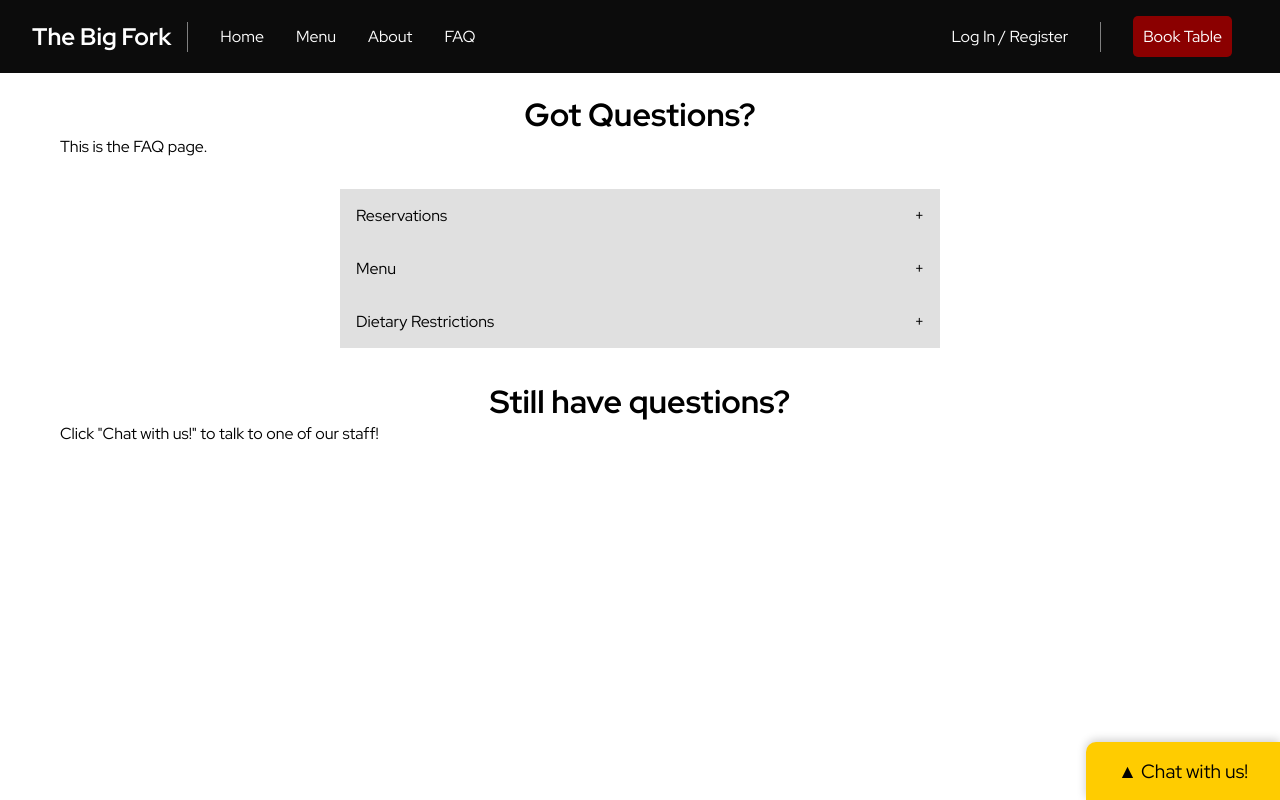
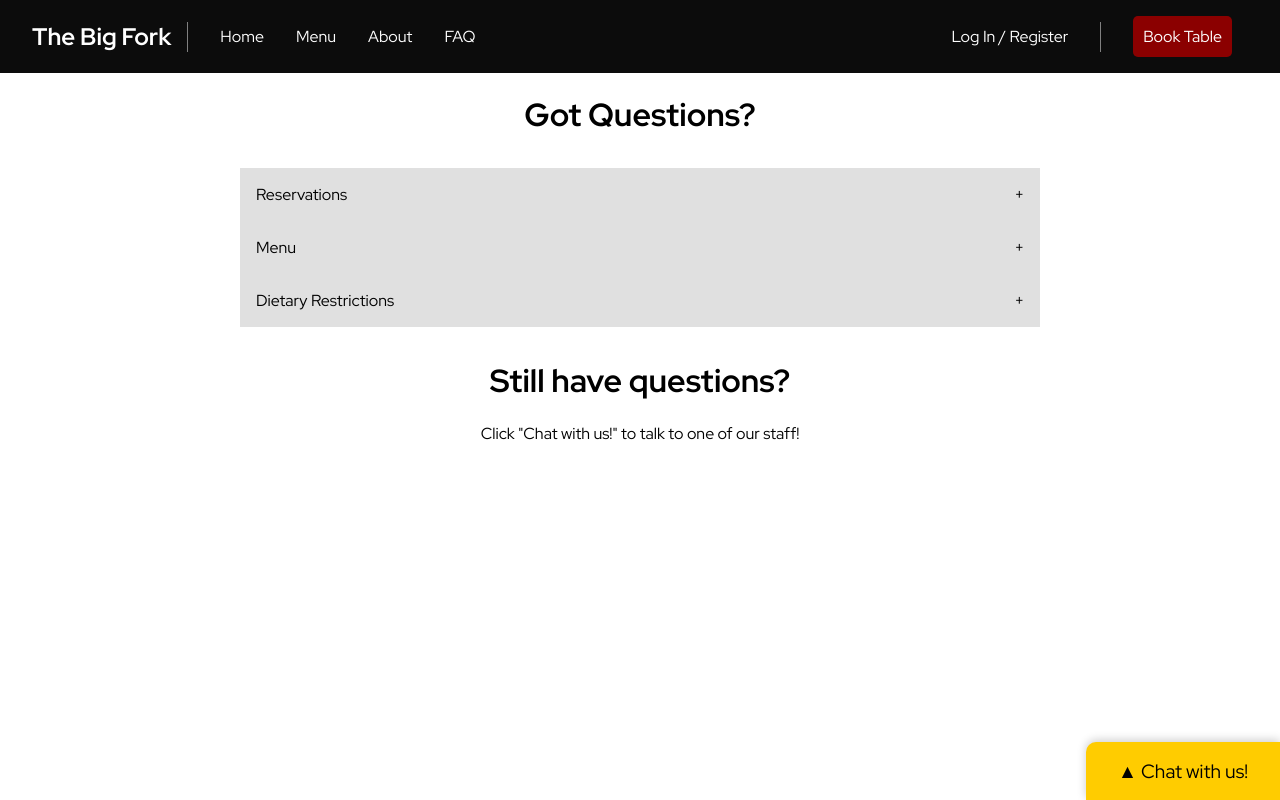
Before and after one commit to SEG3125-A/Group-13, a React (Create React App) app in the folder SEG-3125-Module7-React/: page /faq in a window 1280 px wide. Built offline with nearby package versions, Linux system fonts and the light colour scheme.

Commit message:
Adjust CSS and clean up

```diff
--- a/SEG-3125-Module7-React/src/pages/FAQ.css
+++ b/SEG-3125-Module7-React/src/pages/FAQ.css
@@ -1,9 +1,9 @@
-h1 {
+h1, p {
     text-align: center;
 }
 
 .accordion {
-    max-width: 600px;
+    max-width: 800px;
     margin: 2rem auto;
   }
 
--- a/SEG-3125-Module7-React/src/pages/FAQ.jsx
+++ b/SEG-3125-Module7-React/src/pages/FAQ.jsx
@@ -7,7 +7,7 @@ const FAQ = () => {
     const accordionData = [
         {
             title: 'Reservations',
-            content: 'testing one line<br>this should be a second line'
+            content: 'filler'
         },
         {
             title: 'Menu',
@@ -22,13 +22,13 @@ const FAQ = () => {
     return (
         <div className="faq">
             <h1>Got Questions?</h1>
-            <p>This is the FAQ page.</p>
             <div className="accordion">
                 {accordionData.map(({ title, content }) => (
                     <Accordion title={title} content={content} />
                 ))}
             </div>
             <h1>Still have questions?</h1>
+            <br></br>
             <p>Click "Chat with us!" to talk to one of our staff!</p>
         </div>
     );
```
